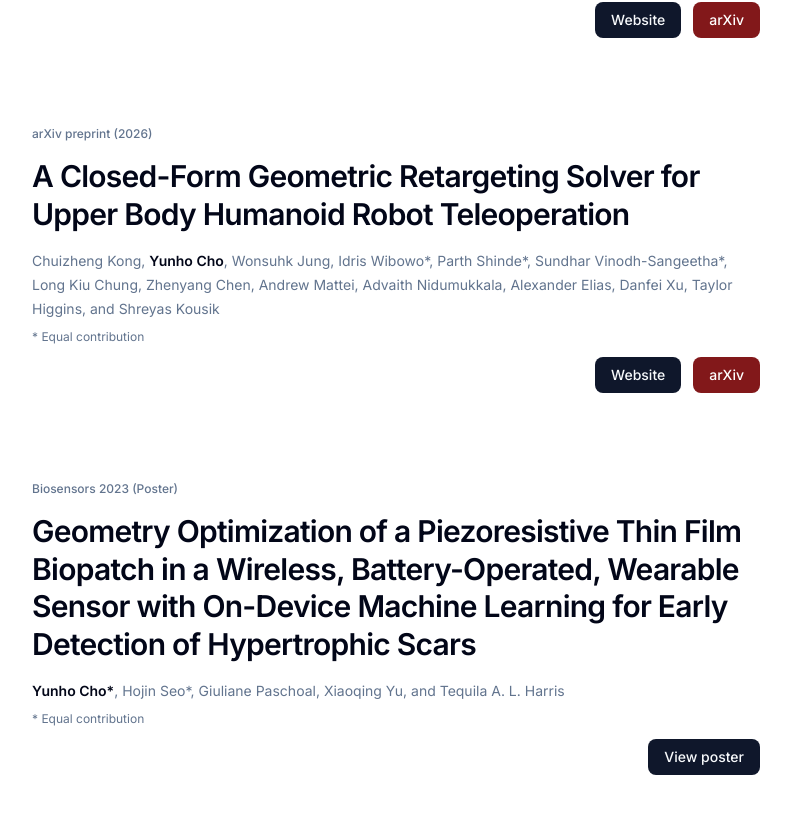
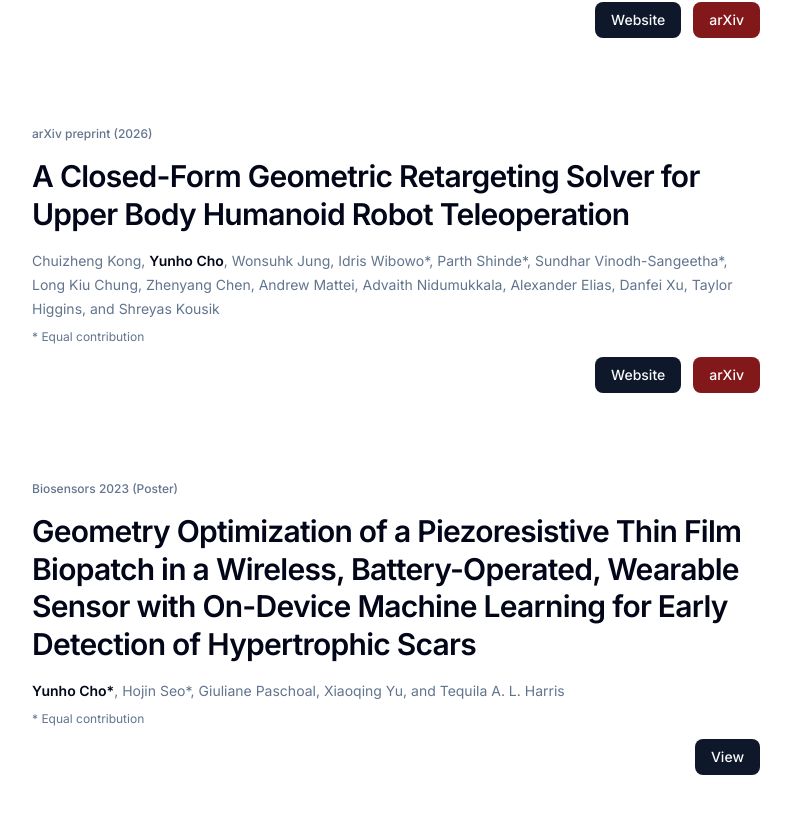
Before and after one commit to yunho-c/Portfolio-3, a SvelteKit app: page /publications in a window 1280 px wide. Shown: the part 514-1327 px from the top of the page, without its empty margins (244-1035 px from the left). Built offline with nearby package versions, Linux system fonts and the light colour scheme.

Commit message:
content: shorten poster action label to View

```diff
--- a/src/routes/publications/+page.svelte
+++ b/src/routes/publications/+page.svelte
@@ -274,7 +274,7 @@
 							onclick={resetPosterZoomForOpen}
 							class="inline-flex h-9 items-center rounded-md bg-primary px-4 text-sm font-medium text-primary-foreground transition-colors hover:bg-primary/90"
 						>
-							View poster
+							View
 						</Dialog.Trigger>
 						<Dialog.Content
 							onkeydown={handlePosterKeydown}
```
Also changed, not shown: 1 other file (tests, documents, lock files or other folders).
